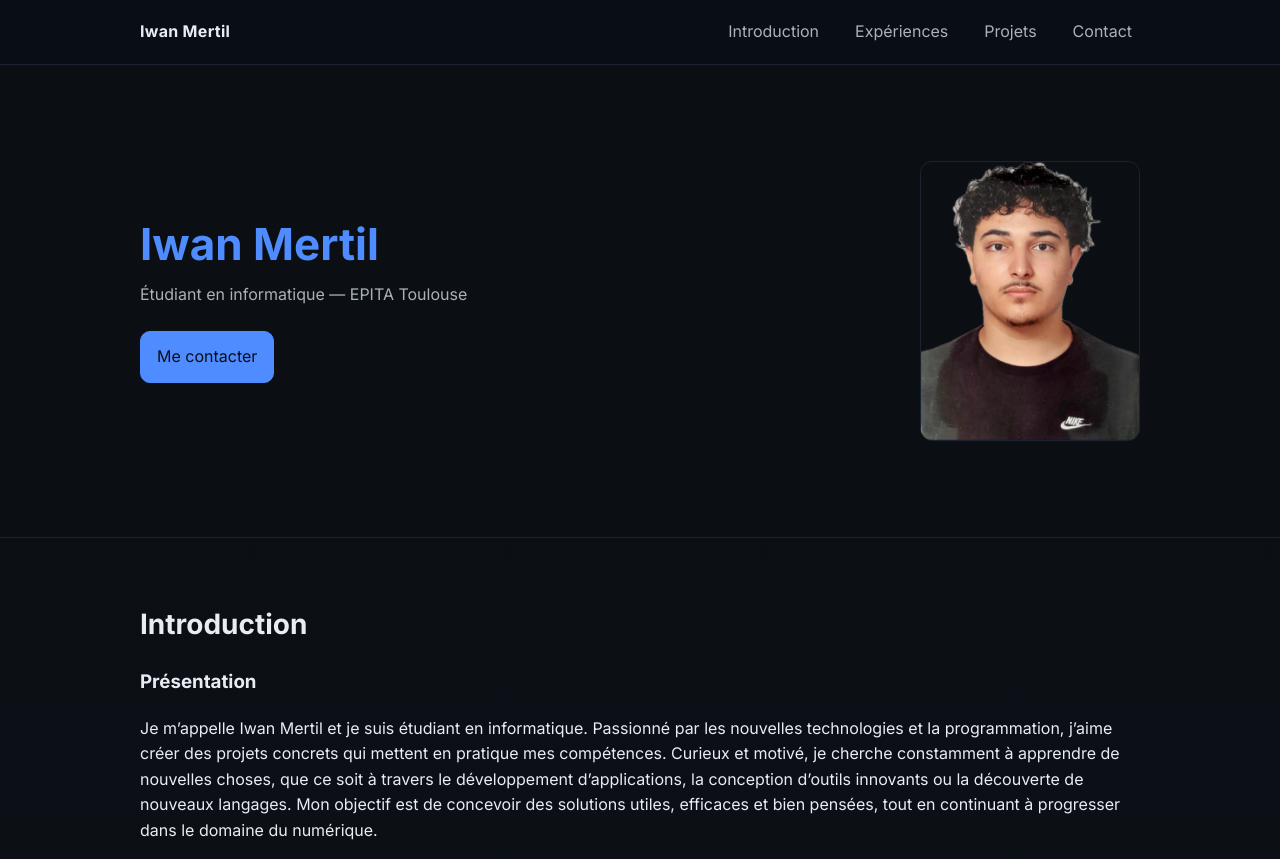
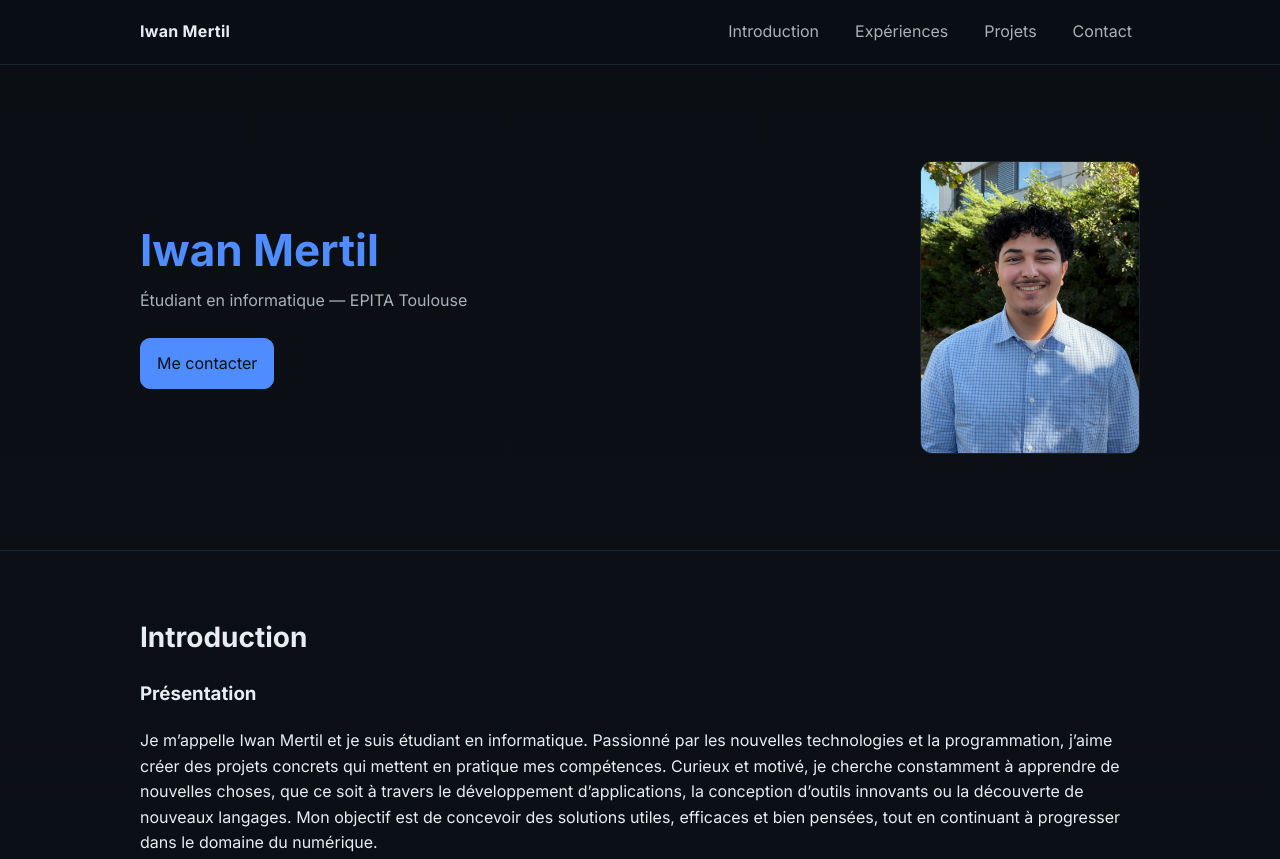
Before and after one commit to IvanDuPain/PORTFOLIO, a plain HTML site: page index.html in a window 1280 px wide. Shown: the top 859 px of the page. Drawn offline with Linux system fonts and the light colour scheme.

Commit message:
Add files via upload

```diff
--- a/index.html
+++ b/index.html
@@ -38,7 +38,7 @@
                     </div>
                 </div>
                 <div class="hero-visual">
-                    <img class="hero-photo" src="assets/png/image.png" alt="Portrait de Iwan Mertil">
+                    <img class="hero-photo" src="assets/png/image.jpeg" alt="Portrait de Iwan Mertil">
                 </div>
 
             </div>
--- a/styles.css
+++ b/styles.css
@@ -30,7 +30,7 @@ body{
 .nav-list a:hover{color:var(--text);background:rgba(255,255,255,.04)}
 
 .hero{padding:96px 0;border-bottom:1px solid var(--border)}
-.hero-inner{display:grid;grid-template-columns:1.2fr .8fr;gap:32px;align-items:center}
+.hero-inner{display:grid;grid-template-columns:1.1fr .9fr;gap:32px;align-items:center}
 h1{font-size:44px;line-height:1.15;margin:0 0 12px}
 .subtitle{color:var(--muted);margin:0 0 24px}
 .accent{color:var(--accent)}
```
Also changed, not shown: assets/png/image.jpeg (added), favicon.svg.
